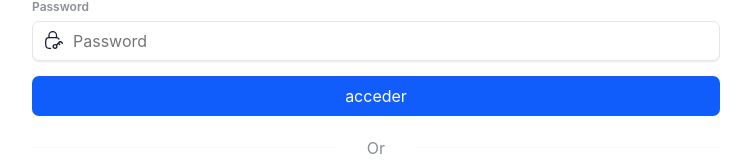
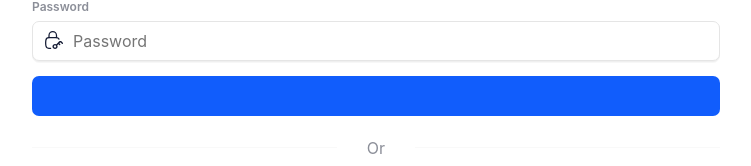
Before and after one commit to wandy141/RentCarAG, an Angular app: page / in a window 1280 px wide. Shown: the part 454-620 px from the top of the page, without its empty margins (264-1015 px from the left). Built offline with nearby package versions, Linux system fonts and the light colour scheme.

Commit message:
spinner en boton de carga

```diff
--- a/src/app/components/regitro/regitro.component.html
+++ b/src/app/components/regitro/regitro.component.html
@@ -26,7 +26,6 @@
       <input placeholder="Password"  name="input-name" type="password" class="input_field" id="password_field"  (keyup.enter)="mesajeError()" [(ngModel)]="password">
     </div>
     <button title="Sign In" type="button" class="sign-in_btn" (click)="mesajeError()">
-      {{letrero}}
     </button>
     <div class="separator">
       <hr class="line">
--- a/src/app/components/regitro/regitro.component.ts
+++ b/src/app/components/regitro/regitro.component.ts
@@ -15,27 +15,21 @@ export class RegitroComponent {
   password: any = '';
   accediendo: boolean = false;
   hayerrores: boolean = false;
-  letrero: string = 'acceder';
 
-  // el contructor se pone prrivada para que funcione dentro de esta pagina y el htp para la conexion con laravel
-  // {route es para el cambio de pagina}
+
   constructor( public router: Router, public servicio: ApiDBService) {
-    console.log('Login');
   }
 
   mesajeError() {
-    //para no madarle mas de una peticion al momento de oprimir el boto varias veces
     if (this.accediendo) {
       return;
     }
 
-    //declarando la variables  para usarlas como mensaje
     this.msgUsuario = false;
     this.msgPassword = false;
     this.accediendo = false;
     this.hayerrores = false;
 
-    //si el usuario(el input) esta vacio la variable del donde esta en mensaje va a presentar
     if (this.usuario == '') {
       this.msgUsuario = true;
       setTimeout(() => {
@@ -44,7 +38,6 @@ export class RegitroComponent {
       this.hayerrores = true;
     }
 
-    //si el contraseña(el input) esta vacio la variable del donde esta en mensaje va a presentar
     if (this.password == '') {
       this.msgPassword = true;
       setTimeout(() => {
@@ -53,22 +46,14 @@ export class RegitroComponent {
       this.hayerrores = true;
     }
     //esto es para si hay algun error el boton no cambie o recargue
-    //la variable esta definida falso pero si un error se ejecuta va a convertirse true
-    //y se va a devolver antes de que se ejecute el boton
     if (this.hayerrores) {
       return;
     }
     this.accediendo = true;
-    this.letrero = 'accediendo';
-    //set timeout es para que el tiempo de carga dure mas
     setTimeout(() => {
-      // a la url de la api le mandamos le hacemos la peticion de lo queremos
 
         this.servicio.login(this.usuario,this.password).subscribe((retorno) => {
-          console.log(retorno);
           this.accediendo = false;
-          this.letrero = 'acceder';
-          //aqui si el retorno que viene siendo la peticion a la api sal correcta te a mandar a otra pagina
           if (retorno.resultado == true) {
             this.servicio.token = retorno.token;
             localStorage.setItem('token', retorno.token);
```
